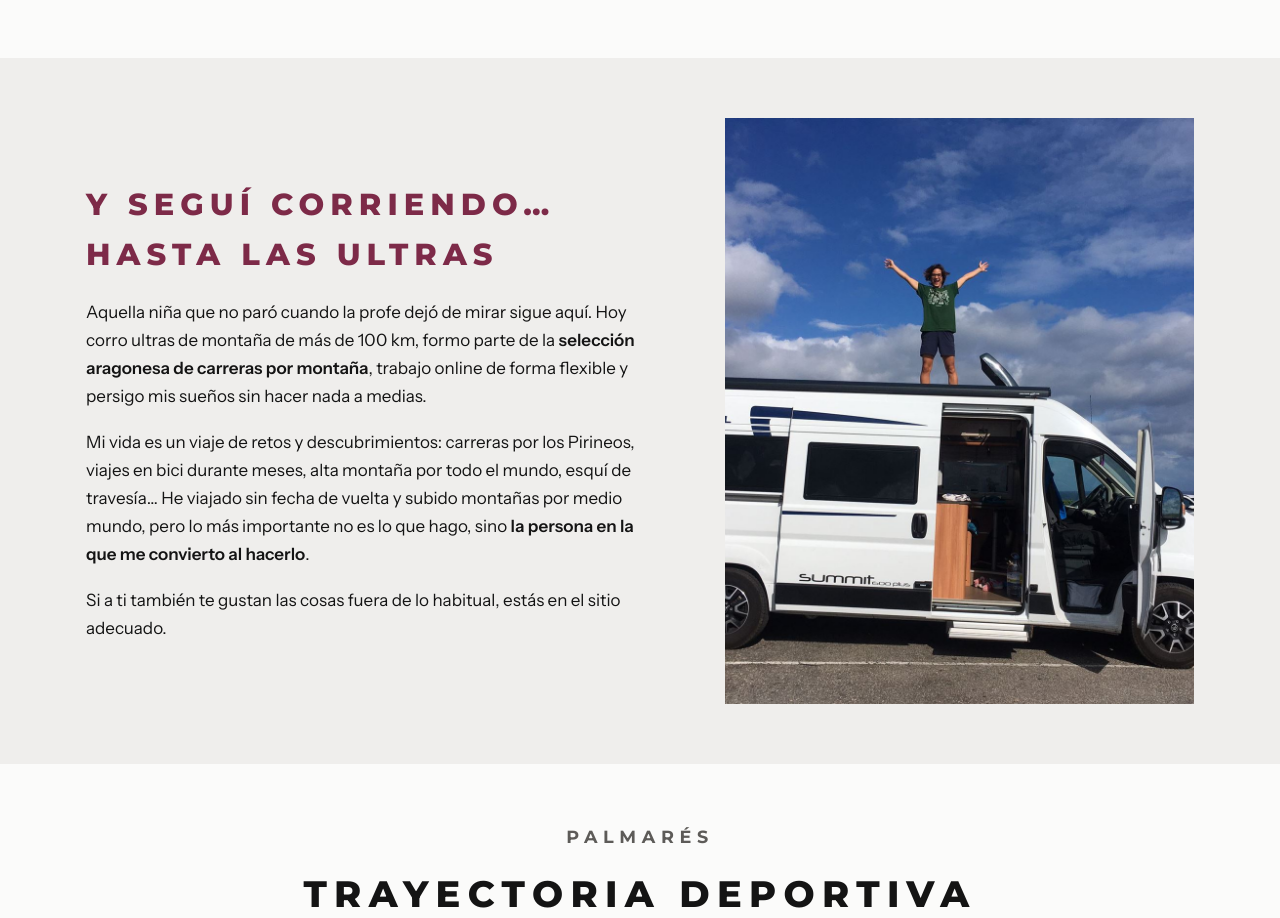
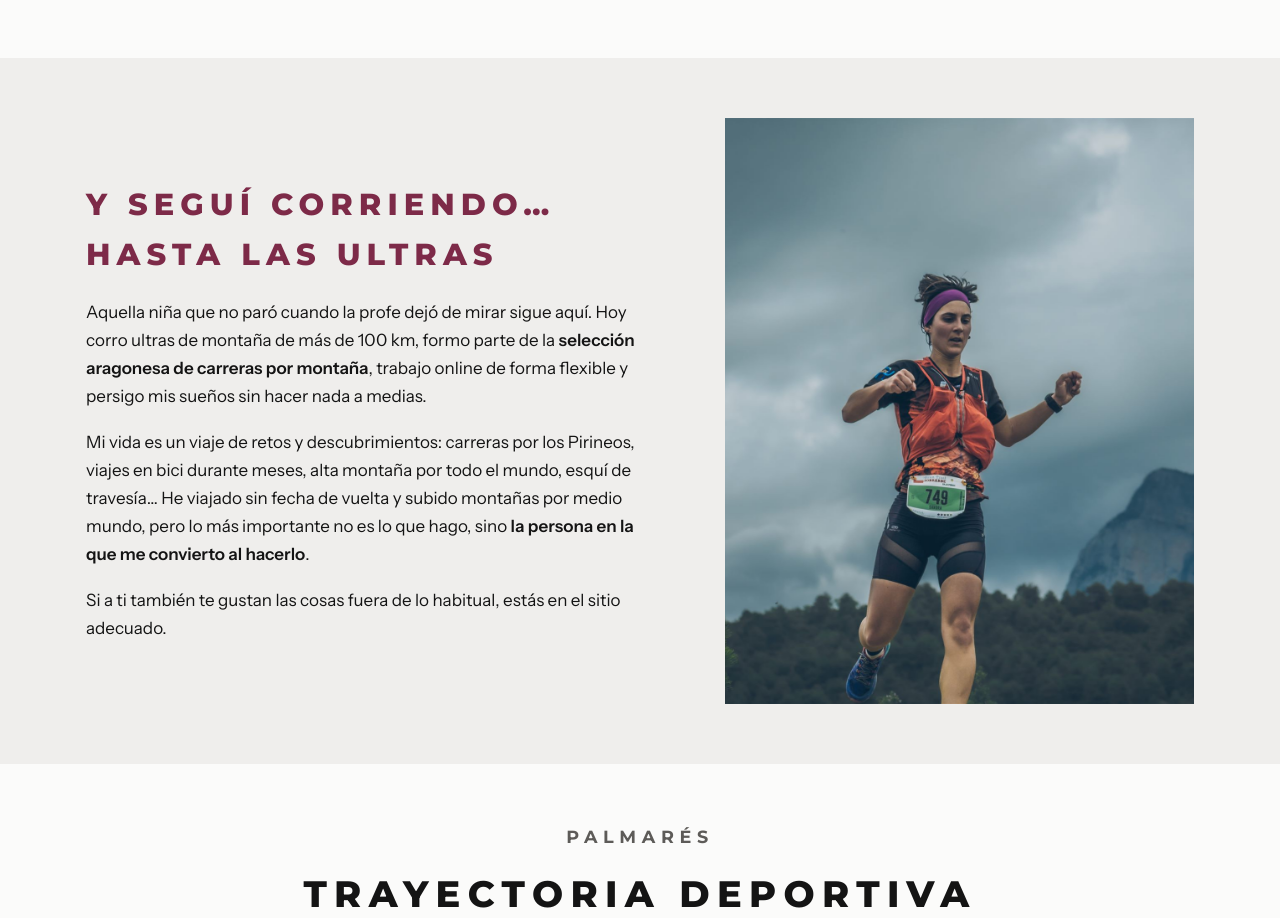
Before and after one commit to SCC-DNS/sandracuello-publica, a plain HTML site: page quien-soy.html in a window 1280 px wide. Shown: the part 1279-2197 px from the top of the page. Drawn offline with Linux system fonts and the light colour scheme.

Commit message:
Sobre mí: nueva foto corriendo en Sobrarbe

```diff
--- a/quien-soy.html
+++ b/quien-soy.html
@@ -99,7 +99,7 @@
 <section class="section mist">
   <div class="wrap intro flip">
     <figure>
-      <img src="img/furgo.jpg" width="1600" height="1200" alt="Sandra Cuello de pie sobre el techo de su furgoneta camper" loading="lazy">
+      <img src="img/correr-sobrarbe-2023.jpg" width="2100" height="1400" alt="Sandra Cuello corriendo en el Gran Trail Sobrarbe con un cielo de tormenta y la montaña al fondo" loading="lazy" style="object-position: 30% 50%">
     </figure>
     <div class="intro-text">
       <h2>Y seguí corriendo… hasta las ultras</h2>
```
Also changed, not shown: img/correr-sobrarbe-2023.jpg (added).
